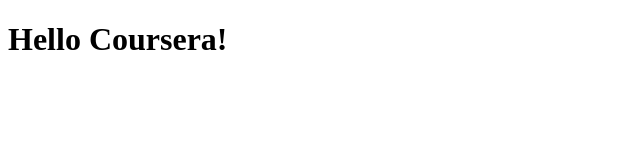
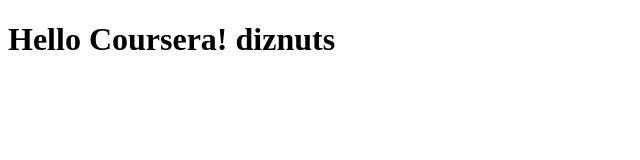
Before and after one commit to sombrilla420/coursera-test, a plain HTML site: page site/index.html in a window 1280 px wide. Shown: the whole page, without its empty margins (0-640 px from the left). Drawn offline with Linux system fonts and the light colour scheme.

Commit message:
Small addition to our page content

```diff
--- a/site/index.html
+++ b/site/index.html
@@ -4,6 +4,6 @@
 	<title>Hello Coursera</title>
 </head>
 <body>
-<h1>Hello Coursera!</h1>
+<h1>Hello Coursera! diznuts</h1>
 </body>
 </html>
```
